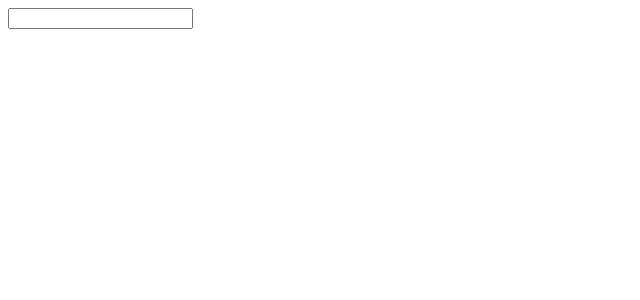
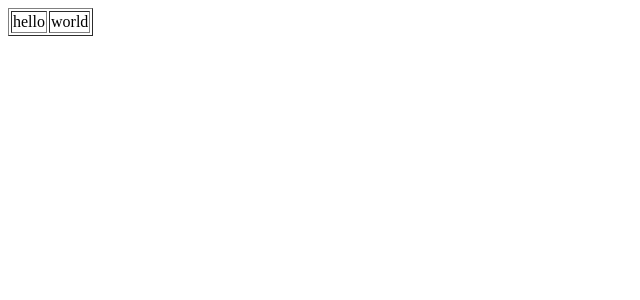
Before and after one commit to 2016035743013/react-senior-guidance, a React (Create React App) app: page / in a window 1280 px wide. Shown: the top 300 px of the page, without its empty margins (0-640 px from the left). Built offline with nearby package versions, Linux system fonts and the light colour scheme.

Commit message:
5.Fragments

```diff
--- a/src/App.js
+++ b/src/App.js
@@ -1,9 +1,19 @@
-import React, { Component } from 'react'
+import React, { Component, Fragment } from 'react'
 
 
 
-// 你可以直接获取 DOM button 的 ref：
-
+function TrItems(props) {
+    return (
+        <Fragment>
+            <td>
+                hello
+            </td>
+            <td>
+                world
+            </td>
+        </Fragment>
+    )
+}
 
 export default class App extends Component {
     constructor() {
@@ -11,14 +21,15 @@ export default class App extends Component {
     }
 
     render() {
-        this.inputRef = React.createRef();
+
         return (
-            <>
-                <input type="text" ref={this.inputRef}/>
-            </>
+            <table border='1px solid black'>
+                <tr>
+                    <TrItems />
+                </tr>
+            </table>
         )
     }
     componentDidMount() {
-        console.log(this.inputRef)
     }
 }
```
